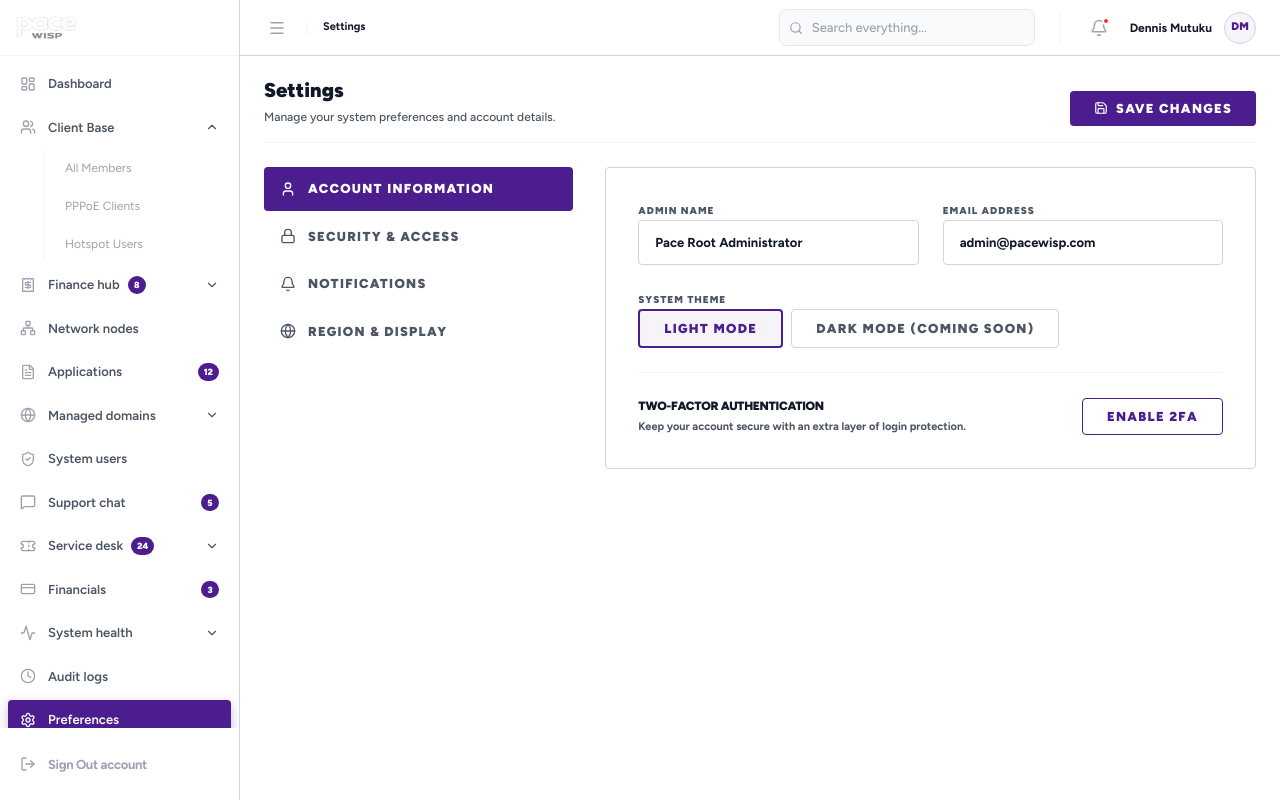
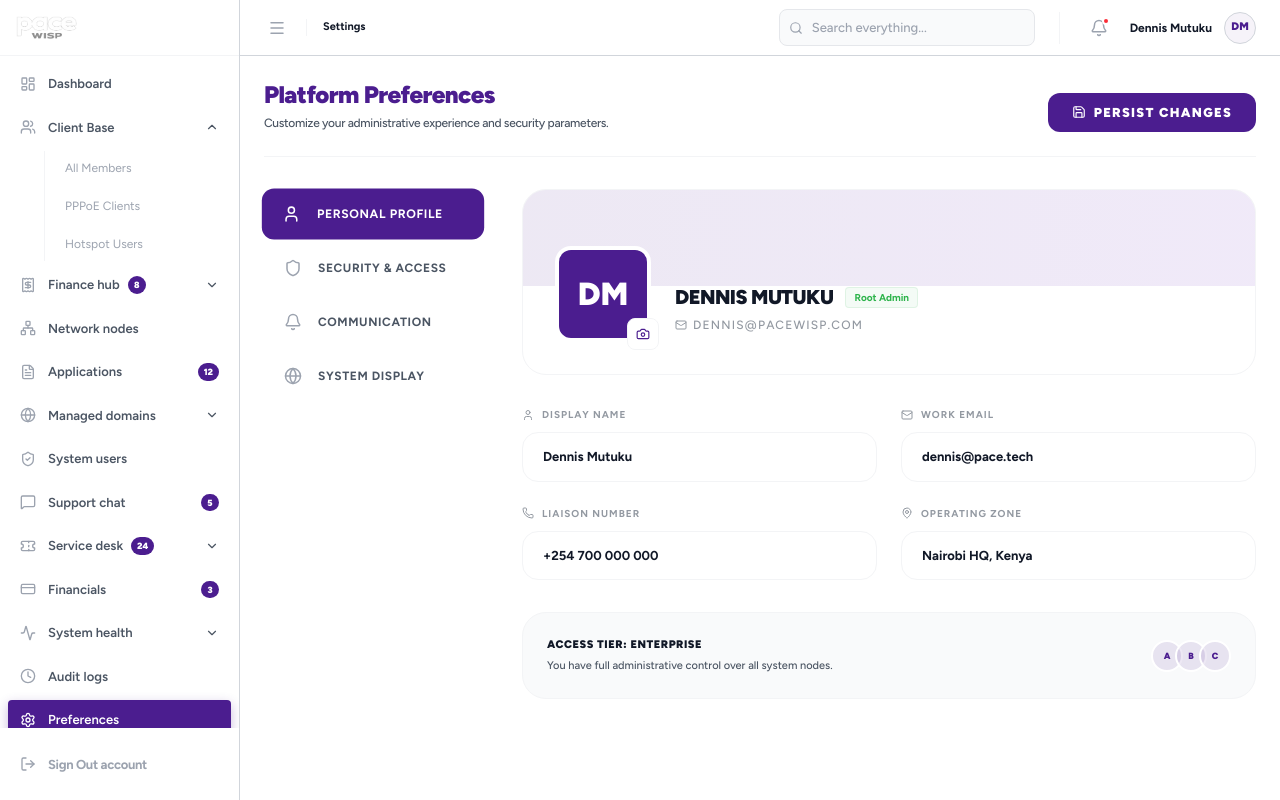
Before and after one commit to dennismutuku2005/pacewebsite, a Next.js app in the folder paceadmin/: page /dashboard/settings in a window 1280 px wide. Built offline with nearby package versions, Linux system fonts and the light colour scheme.

Commit message:
Auto-update: page.js

```diff
--- a/paceadmin/src/app/dashboard/settings/page.js
+++ b/paceadmin/src/app/dashboard/settings/page.js
@@ -1,92 +1,164 @@
 "use client"
 
-import React from 'react'
-import { motion } from 'framer-motion'
-import { Settings, Shield, Bell, User, Globe, Lock, Save } from 'lucide-react'
+import React, { useState } from 'react'
+import {
+    User, Mail, Phone, MapPin,
+    Shield, Bell, Globe, Lock,
+    Save, Camera, CheckCircle2,
+    Calendar, Key, Fingerprint
+} from 'lucide-react'
 import { cn } from '@/lib/utils'
+import { Badge } from '@/components/Badge'
 
 export default function SettingsPage() {
+    const [activeTab, setActiveTab] = useState('profile')
+
+    const tabs = [
+        { id: 'profile', icon: User, label: 'Personal Profile' },
+        { id: 'security', icon: Shield, label: 'Security & Access' },
+        { id: 'notifications', icon: Bell, label: 'Communication' },
+        { id: 'display', icon: Globe, label: 'System Display' },
+    ]
+
     return (
-        <div className="space-y-6 font-figtree">
+        <div className="space-y-8 font-figtree">
 
             {/* Header */}
-            <div className="flex flex-col sm:flex-row sm:items-end justify-between gap-4 border-b border-gray-100 pb-4">
+            <div className="flex flex-col sm:flex-row sm:items-end justify-between gap-6 border-b border-gray-100 pb-6">
                 <div>
-                    <h1 className="text-[20px] font-black text-admin-value leading-none">Settings</h1>
-                    <p className="text-[12px] text-admin-label mt-2 font-medium">Manage your system preferences and account details.</p>
+                    <h1 className="text-[24px] font-black text-admin-value leading-tight tracking-tight text-pace-purple transition-all">Platform Preferences</h1>
+                    <p className="text-[12px] text-admin-label mt-1 font-medium tracking-tight">Customize your administrative experience and security parameters.</p>
                 </div>
-                <button className="flex items-center justify-center gap-2 px-6 py-2 bg-pace-purple text-white rounded text-[11px] font-black hover:bg-[#3d1a75] transition-all uppercase tracking-widest shadow-none">
-                    <Save size={14} />
-                    Save Changes
-                </button>
+                <div className="flex gap-3">
+                    <button className="px-6 py-2.5 bg-pace-purple text-white rounded-xl text-[11px] font-black hover:bg-[#3d1a75] transition-all uppercase tracking-widest shadow-lg shadow-pace-purple/20 flex items-center gap-2 group">
+                        <Save size={14} className="group-hover:scale-110 transition-transform" />
+                        Persist Changes
+                    </button>
+                </div>
             </div>
 
-            {/* Settings Sections */}
-            <div className="grid grid-cols-1 lg:grid-cols-3 gap-8">
+            <div className="grid grid-cols-1 lg:grid-cols-12 gap-10">
 
-                {/* Side Nav */}
-                <div className="lg:col-span-1 space-y-1">
-                    {[
-                        { icon: User, label: 'Account Information', active: true },
-                        { icon: Lock, label: 'Security & Access' },
-                        { icon: Bell, label: 'Notifications' },
-                        { icon: Globe, label: 'Region & Display' },
-                    ].map((item) => (
+                {/* Left: Tab Navigation */}
+                <div className="lg:col-span-3 space-y-1">
+                    {tabs.map((tab) => (
                         <button
-                            key={item.label}
+                            key={tab.id}
+                            onClick={() => setActiveTab(tab.id)}
                             className={cn(
-                                "w-full flex items-center gap-3 px-4 py-3 rounded transition-all font-black text-[12px] uppercase tracking-widest",
-                                item.active ? "bg-pace-purple text-white shadow-none" : "text-admin-label hover:bg-gray-50 hover:text-admin-value"
+                                "w-full flex items-center gap-4 px-5 py-4 rounded-xl transition-all duration-300 group",
+                                activeTab === tab.id
+                                    ? "bg-pace-purple text-white shadow-md scale-[1.02]"
+                                    : "text-admin-label hover:bg-gray-50 hover:text-admin-value"
                             )}
                         >
-                            <item.icon size={16} />
-                            {item.label}
+                            <tab.icon size={18} className={cn("transition-colors", activeTab === tab.id ? "text-white" : "text-admin-dim group-hover:text-pace-purple")} />
+                            <span className="font-bold text-[12px] uppercase tracking-wider">{tab.label}</span>
                         </button>
                     ))}
                 </div>
 
-                {/* Form Area */}
-                <div className="lg:col-span-2 space-y-6">
-                    <div className="border border-pace-border rounded bg-white p-8 space-y-6">
-                        <div className="grid grid-cols-1 md:grid-cols-2 gap-6">
-                            <div className="space-y-2">
-                                <label className="text-[10px] font-black text-admin-label uppercase tracking-widest">Admin Name</label>
-                                <input
-                                    type="text"
-                                    defaultValue="Pace Root Administrator"
-                                    className="w-full px-4 py-3 rounded border border-pace-border bg-gray-50 bg-white focus:border-pace-purple outline-none text-[12px] font-bold text-admin-value"
-                                />
+                {/* Right: Content Area */}
+                <div className="lg:col-span-9 space-y-8">
+
+                    {/* Profile Section */}
+                    {activeTab === 'profile' && (
+                        <div className="space-y-8 animate-in fade-in slide-in-from-bottom-2 duration-500">
+
+                            {/* Avatar/Cover Area */}
+                            <div className="relative border border-gray-100 rounded-3xl overflow-hidden bg-white shadow-sm group">
+                                <div className="h-24 bg-gradient-to-r from-pace-purple to-[#6a29be] opacity-10" />
+                                <div className="px-8 pb-8 flex flex-col sm:flex-row items-end gap-6 -mt-10">
+                                    <div className="relative">
+                                        <div className="w-24 h-24 rounded-2xl border-4 border-white bg-pace-purple flex items-center justify-center text-[32px] font-black text-white shadow-xl">
+                                            DM
+                                        </div>
+                                        <button className="absolute -bottom-2 -right-2 p-2 bg-white border border-gray-100 rounded-lg text-pace-purple shadow-lg hover:scale-110 transition-transform">
+                                            <Camera size={14} />
+                                        </button>
+                                    </div>
+                                    <div className="flex-1 space-y-1 mb-2">
+                                        <div className="flex items-center gap-3">
+                                            <h2 className="text-[20px] font-black text-admin-value uppercase tracking-tight">Dennis Mutuku</h2>
+                                            <Badge variant="success" className="px-2 py-0.5">Root Admin</Badge>
+                                        </div>
+                                        <p className="text-[12px] text-admin-label font-medium flex items-center gap-1.5 uppercase tracking-widest opacity-60">
+                                            <Mail size={12} /> dennis@pacewisp.com
+                                        </p>
+                                    </div>
+                                </div>
                             </div>
-                            <div className="space-y-2">
-                                <label className="text-[10px] font-black text-admin-label uppercase tracking-widest">Email Address</label>
-                                <input
-                                    type="text"
-                                    defaultValue="admin@pacewisp.com"
-                                    className="w-full px-4 py-3 rounded border border-pace-border bg-gray-50 bg-white focus:border-pace-purple outline-none text-[12px] font-bold text-admin-value"
-                                />
+
+                            {/* Detailed Form */}
+                            <div className="grid grid-cols-1 md:grid-cols-2 gap-6">
+                                {[
+                                    { label: 'Display Name', val: 'Dennis Mutuku', icon: User },
+                                    { label: 'Work Email', val: 'dennis@pace.tech', icon: Mail },
+                                    { label: 'Liaison Number', val: '+254 700 000 000', icon: Phone },
+                                    { label: 'Operating Zone', val: 'Nairobi HQ, Kenya', icon: MapPin },
+                                ].map((field, i) => (
+                                    <div key={i} className="space-y-2.5">
+                                        <label className="flex items-center gap-2 text-[10px] font-bold text-admin-label uppercase tracking-widest opacity-60">
+                                            <field.icon size={12} /> {field.label}
+                                        </label>
+                                        <input
+                                            type="text"
+                                            defaultValue={field.val}
+                                            className="w-full px-5 py-3.5 rounded-2xl border border-gray-100 bg-white focus:border-pace-purple focus:ring-4 focus:ring-pace-purple/5 outline-none text-[13px] font-bold text-admin-value transition-all shadow-sm"
+                                        />
+                                    </div>
+                                ))}
+                            </div>
+
+                            {/* Role Summary */}
+                            <div className="p-6 bg-gray-50 border border-gray-100 rounded-3xl flex items-center justify-between">
+                                <div className="space-y-1">
+                                    <p className="text-[11px] font-black text-admin-value uppercase tracking-wider">Access Tier: Enterprise</p>
+                                    <p className="text-[11px] text-admin-label font-medium">You have full administrative control over all system nodes.</p>
+                                </div>
+                                <div className="flex -space-x-2">
+                                    {[...Array(3)].map((_, i) => (
+                                        <div key={i} className="w-8 h-8 rounded-full border-2 border-white bg-pace-purple/10 flex items-center justify-center text-[9px] font-black text-pace-purple">
+                                            {String.fromCharCode(65 + i)}
+                                        </div>
+                                    ))}
+                                </div>
                             </div>
                         </div>
+                    )}
 
-                        <div className="space-y-2">
-                            <label className="text-[10px] font-black text-admin-label uppercase tracking-widest">System Theme</label>
-                            <div className="flex gap-2">
-                                <button className="px-6 py-2 border-2 border-pace-purple bg-pace-purple/5 text-pace-purple rounded text-[11px] font-black uppercase tracking-widest">Light Mode</button>
-                                <button className="px-6 py-2 border border-pace-border text-admin-label hover:border-admin-value rounded text-[11px] font-black uppercase tracking-widest bg-white">Dark Mode (Coming Soon)</button>
+                    {/* Security Placeholder */}
+                    {activeTab === 'security' && (
+                        <div className="space-y-6 animate-in fade-in slide-in-from-bottom-2 duration-500">
+                            <div className="grid grid-cols-1 md:grid-cols-2 gap-4">
+                                <div className="p-6 border border-gray-100 rounded-3xl bg-white shadow-sm flex flex-col justify-between h-48 group hover:border-pace-purple/20 transition-all">
+                                    <div className="p-3 bg-pace-purple/5 rounded-2xl w-fit text-pace-purple group-hover:scale-110 transition-transform">
+                                        <Key size={20} />
+                                    </div>
+                                    <div className="space-y-2">
+                                        <h4 className="text-[14px] font-black text-admin-value uppercase tracking-tight">Password Management</h4>
+                                        <p className="text-[11px] text-admin-label font-medium">Last rotated: 42 days ago</p>
+                                        <button className="text-[10px] font-black text-pace-purple uppercase tracking-widest hover:underline mt-2">Change Secret Key</button>
+                                    </div>
+                                </div>
+                                <div className="p-6 border border-gray-100 rounded-3xl bg-white shadow-sm flex flex-col justify-between h-48 group hover:border-pace-purple/20 transition-all">
+                                    <div className="p-3 bg-pace-green/5 rounded-2xl w-fit text-pace-green group-hover:scale-110 transition-transform">
+                                        <Fingerprint size={20} />
+                                    </div>
+                                    <div className="space-y-2">
+                                        <div className="flex items-center gap-2">
+                                            <h4 className="text-[14px] font-black text-admin-value uppercase tracking-tight">Two-Factor Auth</h4>
+                                            <Badge variant="success" className="scale-75">Active</Badge>
+                                        </div>
+                                        <p className="text-[11px] text-admin-label font-medium">Authentication via Pace Mobile App</p>
+                                        <button className="text-[10px] font-black text-admin-dim uppercase tracking-widest hover:underline mt-2">Recovery Codes</button>
+                                    </div>
+                                </div>
                             </div>
                         </div>
-
-                        <div className="pt-6 border-t border-gray-100 flex items-center justify-between">
-                            <div>
-                                <h4 className="text-[12px] font-black text-admin-value uppercase tracking-tight">Two-Factor Authentication</h4>
-                                <p className="text-[11px] text-admin-label font-bold mt-1">Keep your account secure with an extra layer of login protection.</p>
-                            </div>
-                            <button className="px-6 py-2 border border-pace-purple text-pace-purple bg-white rounded text-[10px] font-black uppercase tracking-widest hover:bg-pace-purple hover:text-white transition-all">Enable 2FA</button>
-                        </div>
-                    </div>
+                    )}
                 </div>
-
             </div>
-
         </div>
     )
 }
```
